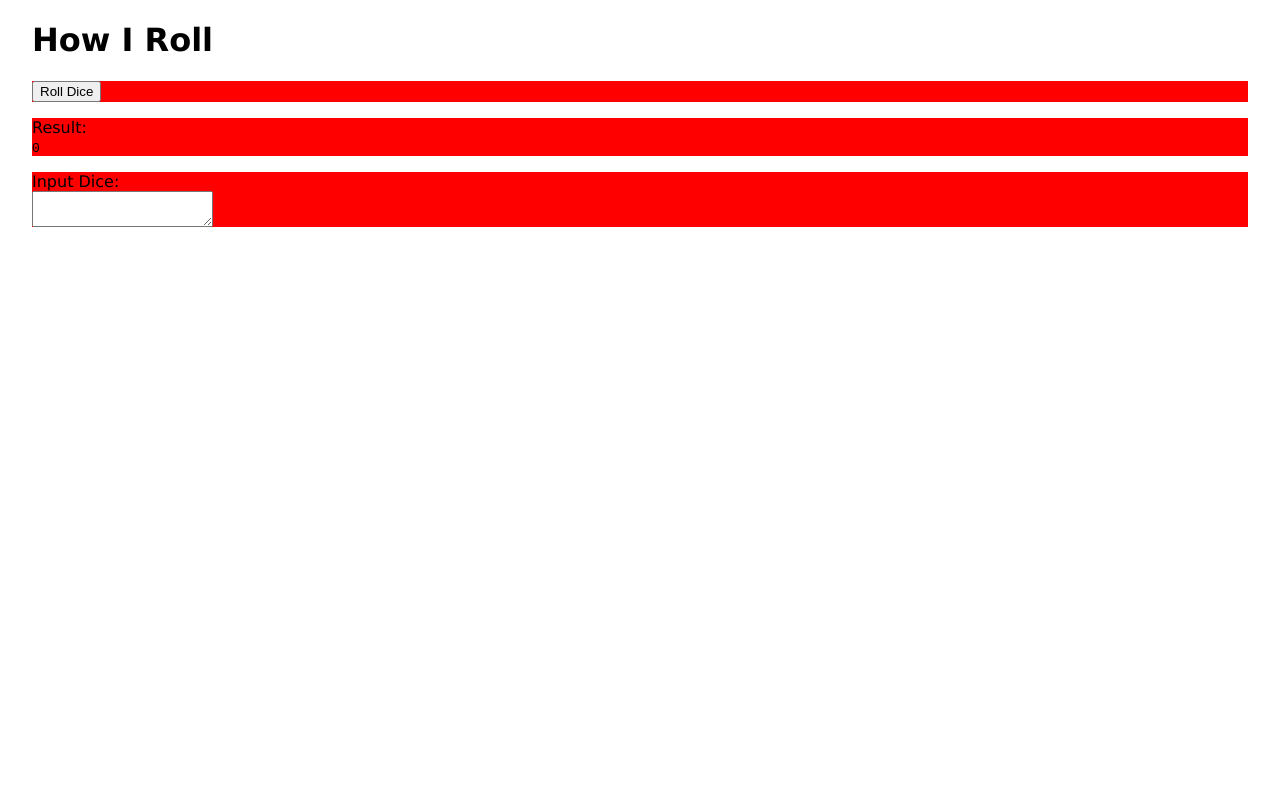
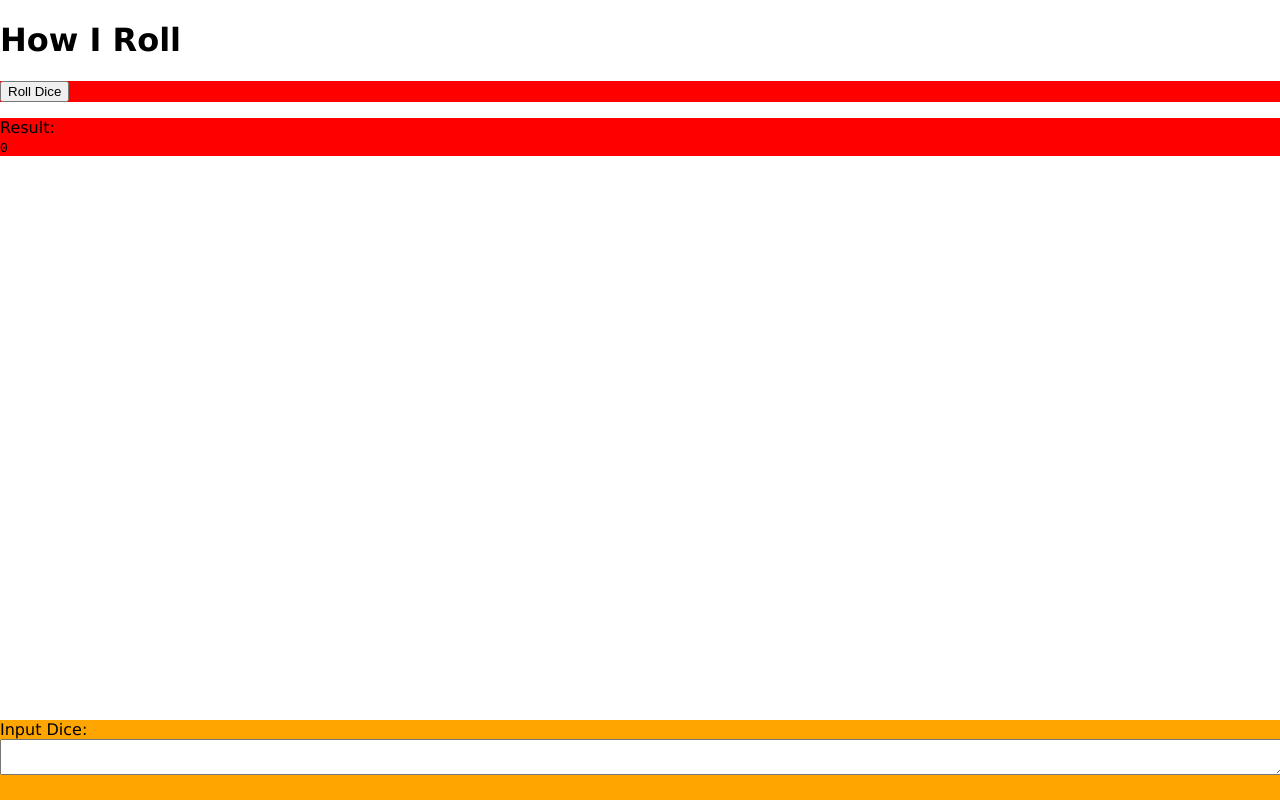
Before and after one commit to noltron000/how-i-roll, a React (Create React App) app: page / in a window 1280 px wide. Built offline with nearby package versions, Linux system fonts and the light colour scheme.

Commit message:
tweaking footer

```diff
--- a/src/css/app.css
+++ b/src/css/app.css
@@ -24,3 +24,18 @@ output {
 	align-self: flex-start;
 	flex-direction: row;
 }
+
+/* organizational seperator */
+
+#footer {
+	position: absolute;
+	top: 90vh;
+	height: 10vh;
+	width: 100vw;
+	background: orange;
+}
+
+#dice-box {
+	width: 100%;
+	height: fit-content
+}
--- a/src/css/index.css
+++ b/src/css/index.css
@@ -6,7 +6,7 @@ html {
 body {
 	font-family: 'Lucida Sans', 'Lucida Sans Regular', 'Lucida Grande', 'Lucida Sans Unicode', Geneva, Verdana, sans-serif;
 	padding: 0;
-	margin: 0 2em;
+	margin: 0;
 }
 
 code {
--- a/src/jsx/app.jsx
+++ b/src/jsx/app.jsx
@@ -86,7 +86,7 @@ class App extends Component {
 
 				<div className='module'>
 					<label htmlFor='result'>Result:</label>
-					<output htmlFor='dice' value=''>{this.state.rollResult}</output>
+					<output htmlFor='dice-box' value=''>{this.state.rollResult}</output>
 				</div>
 
 				<Footer update_input_text={this.update_input_text} />
--- a/src/jsx/footer.jsx
+++ b/src/jsx/footer.jsx
@@ -3,12 +3,12 @@ import React, { Component } from 'react';
 class Footer extends Component {
 	render() {
 		return(
-			<div className='module'>
-				<label htmlFor='dice'>Input Dice:</label>
+			<div id='footer'>
+				<label htmlFor='dice-box'>Input Dice:</label>
 				<textarea
 					type='text'
-					name='dice'
-					id='dice'
+					name='dice-box'
+					id='dice-box'
 					value={this.inputText}
 					onChange={(element) => this.props.update_input_text(element.target.value)}
 				></textarea>
```
Also changed, not shown: src/jsx/header.jsx (added), src/jsx/result.jsx (added).
